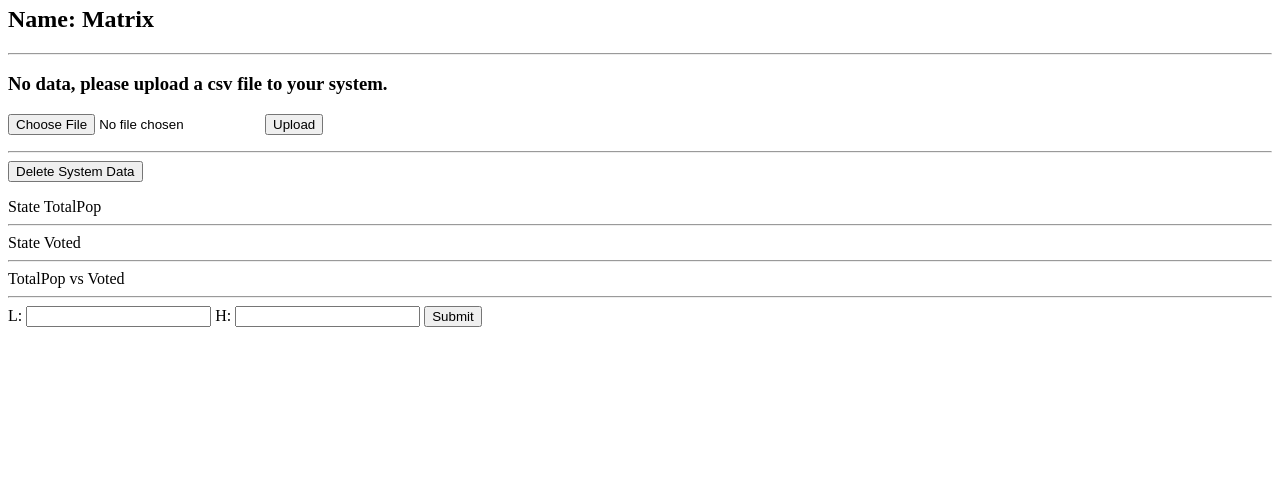
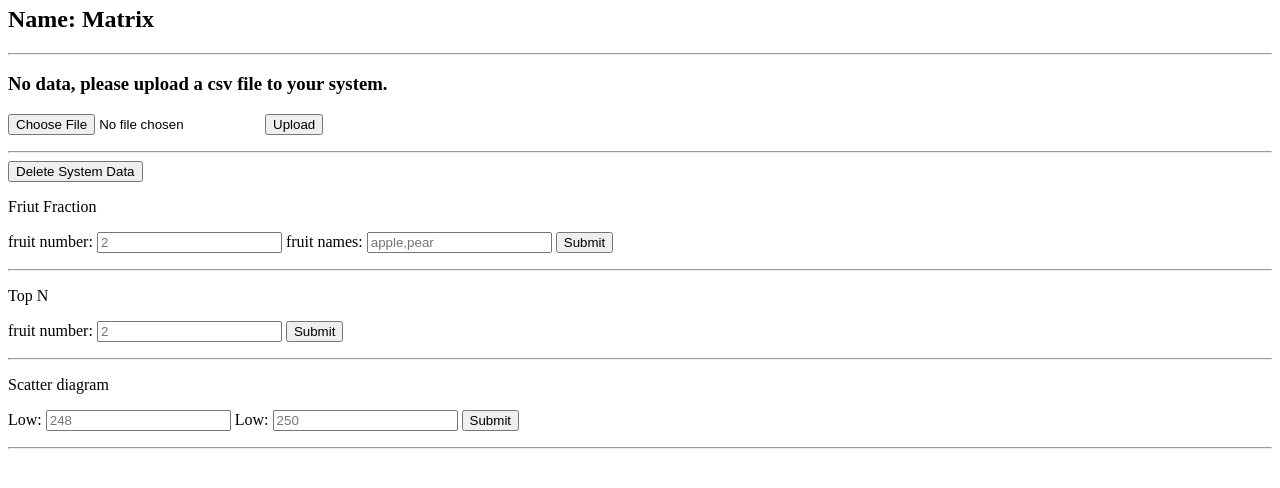
Before and after one commit to matrixback/exam, a Flask app: page / in a window 1280 px wide. Shown: the part 147-635 px from the top of the page. Run offline with Flask 2, Linux system fonts and the light colour scheme; some libraries are stand-ins or nearby versions.

Commit message:
Update index.html

```diff
--- a/templates/index.html
+++ b/templates/index.html
@@ -40,28 +40,39 @@
         </form>
     </div>
     <div>
-        State TotalPop
-        <div id="state_pop" style="width: 50%"></div>
+        <p>Friut Fraction</p>
+        <form name="fruit_fraction">
+            <label for="fruit_number">fruit number:</label>
+            <input type="text" name="number" id="fruit_number", placeholder="2">
+            <label for="fruit_names">fruit names:</label>
+            <input type="text" name="fruit_names" id="fruit_names", placeholder="apple,pear">
+            <input type="button" value="Submit" onclick="draw_fruit_fraction()">
+        </form>
+        <div id="fruit_fraction" style="width: 95%"></div>
     </div>
     <hr/>
     <div>
-        State Voted
-        <div id="state_voted" style="width: 95%"></div>
+        <p>Top N</p>
+        <form name="top_n">
+            <label for="top_number">fruit number:</label>
+            <input type="text" name="top_number" id="top_number", placeholder="2">
+            <input type="button" value="Submit" onclick="draw_top_n()">
+        </form>
+        <div id="top_n" style="width: 95%"></div>
     </div>
     <hr/>
     <div>
-        TotalPop vs Voted
-        <div id="total_voted"></div>
+        <p>Scatter diagram</p>
+        <form name="scatter_digram">
+            <label for="low">Low:</label>
+            <input type="text" name="low" id="low", placeholder="248">
+            <label for="high">Low:</label>
+            <input type="text" name="high" id="high", placeholder="250">
+            <input type="button" value="Submit" onclick="draw_scatter_diagram()">
+        </form>
+        <div id="scatter_digram"></div>
     </div>
     <hr/>
-    <form name="column_1" id="column_1">
-        <label for="c1_L">L:</label>
-        <input type="text" name="c1_L" id="c1_L">
-        <label for="c1_H">H:</label>
-        <input type="text" name="c1_H" id="c1_H">
-        <input type="button" value="Submit" onclick="draw_1()">
-    </form>
-    <div id="column_1_chart"></div>
     </body>
     <script>
         google.charts.load("current", {packages:['corechart']});
@@ -152,34 +163,91 @@
                 }
             )
         }
-        // show charts when loaded.
-        // {% if is_db_exist %}
-        // google.charts.setOnLoadCallback(show_state_pop);
-        // google.charts.setOnLoadCallback(show_state_voted);
-        // google.charts.setOnLoadCallback(show_total_voted);
-        // {% endif %}
 
-        function draw_1() {
-            console.log("draw 1")
-            c1_L = parseFloat(document.getElementById("c1_L").value)
-            c1_H = parseFloat(document.getElementById("c1_H").value)
+        function draw_fruit_fraction() {
+            console.log("draw_fruit_fraction")
+            fruit_number = parseInt(document.getElementById("fruit_number").value)
+            fruit_names = document.getElementById("fruit_names").value
             data = {
-                c1_L: c1_L,
-                c1_H: c1_H
+                fruit_number: fruit_number,
+                fruit_names: fruit_names
             }
-            ajaxPost('/get_column_1', JSON.stringify(data), function(data) {
+            ajaxPost('/fruit_fraction', JSON.stringify(data), function(data) {
                 console.log("hi, matrix")
                 console.log(data)
-                document.getElementById("c1_L").value = ""
-                document.getElementById("c1_H").value = ""
+                document.getElementById("fruit_number").value = ""
+                document.getElementById("fruit_names").value = ""
 
                 var data = google.visualization.arrayToDataTable(data);
                 var options = {
-                    title: 'State Totalpop',
+                    title: 'Fruit Fraction',
                 };
-                var chart = new google.visualization.PieChart(document.getElementById('column_1_chart'));
+                var chart = new google.visualization.PieChart(document.getElementById('fruit_fraction'));
                 chart.draw(data, options);
             })
         }
+
+        function draw_top_n() {
+            console.log("draw_top_n")
+            top_number = parseInt(document.getElementById("top_number").value)
+            data = {
+                top_number: top_number
+            }
+            ajaxPost('/top_n', JSON.stringify(data), function(data) {
+                console.log(data)
+                document.getElementById("top_number").value = ""
+
+                var data = google.visualization.arrayToDataTable(data);
+                var view = new google.visualization.DataView(data);
+                // annotation column
+                view.setColumns([0, 1,
+                                {
+                                    calc: "stringify",
+                                    sourceColumn: 1,
+                                    type: "string",
+                                    role: "annotation"
+                                },]);
+                var options = {
+                    title: "Top N",
+                    legend: { position: "none" },
+                };
+                var chart = new google.visualization.ColumnChart(document.getElementById("top_n"));
+                chart.draw(view, options);
+            })
+        }
+
+        function draw_scatter_diagram() {
+            console.log("draw_scatter")
+            low = parseFloat(document.getElementById("low").value)
+            high = parseFloat(document.getElementById("high").value)
+            data = {
+                low: low,
+                high: high
+            }
+            console.log(data)
+            ajaxPost('/draw_scatter_diagram', JSON.stringify(data), function(data) {
+                console.log(data)
+                document.getElementById("low").value = ""
+                document.getElementById("high").value = ""
+
+                var data = google.visualization.arrayToDataTable(data);
+                var view = new google.visualization.DataView(data);
+                // annotation column
+                view.setColumns([0, 1,
+                                {
+                                    calc: "stringify",
+                                    sourceColumn: 1,
+                                    type: "string",
+                                    role: "annotation"
+                                },]);
+                var options = {
+                    title: "Sactter diagram",
+                    legend: { position: "none" },
+                };
+                var chart = new google.visualization.ColumnChart(document.getElementById("scatter_digram"));
+                chart.draw(view, options);
+            })
+        }
+
     </script>
 </html>
```
